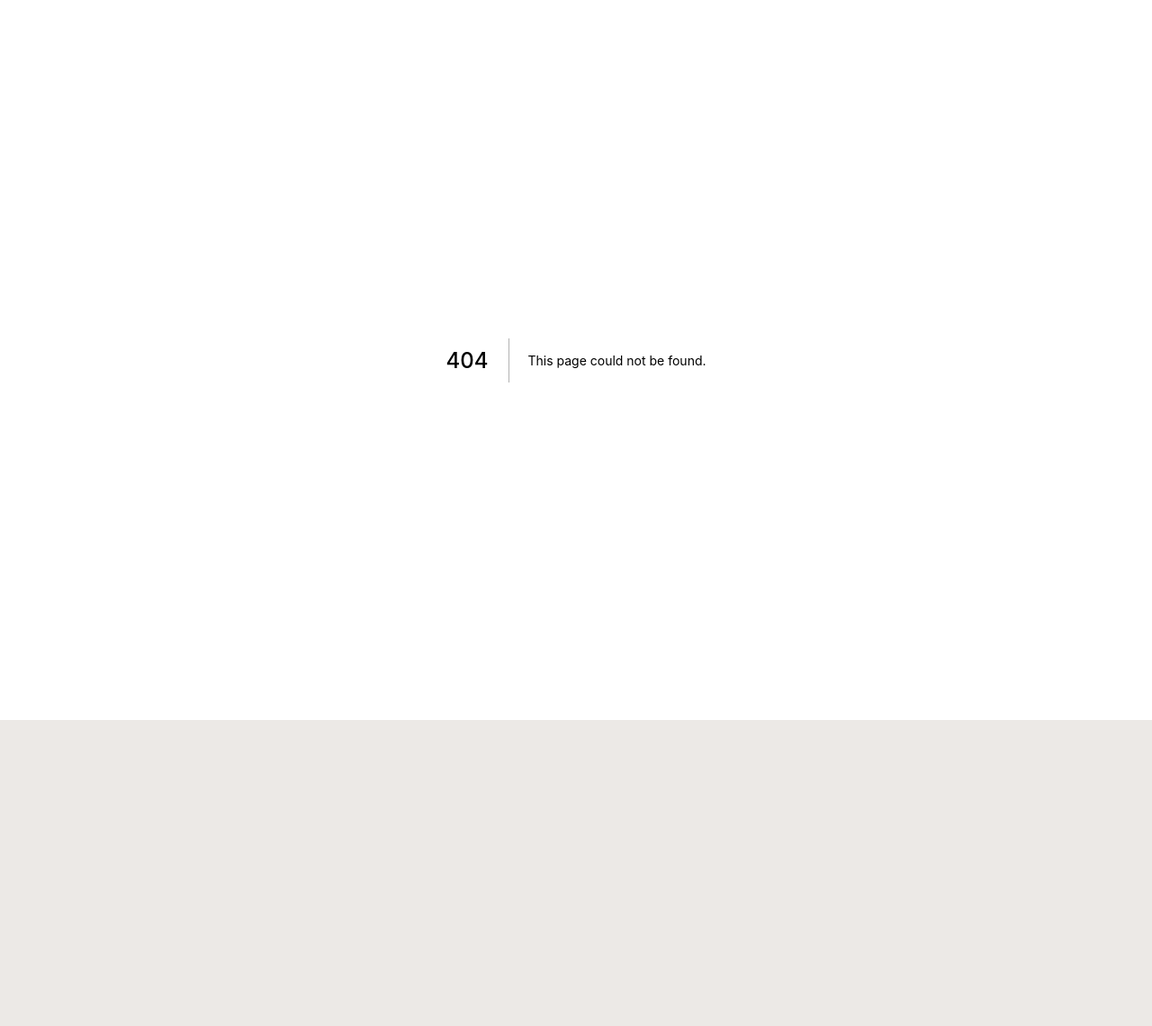
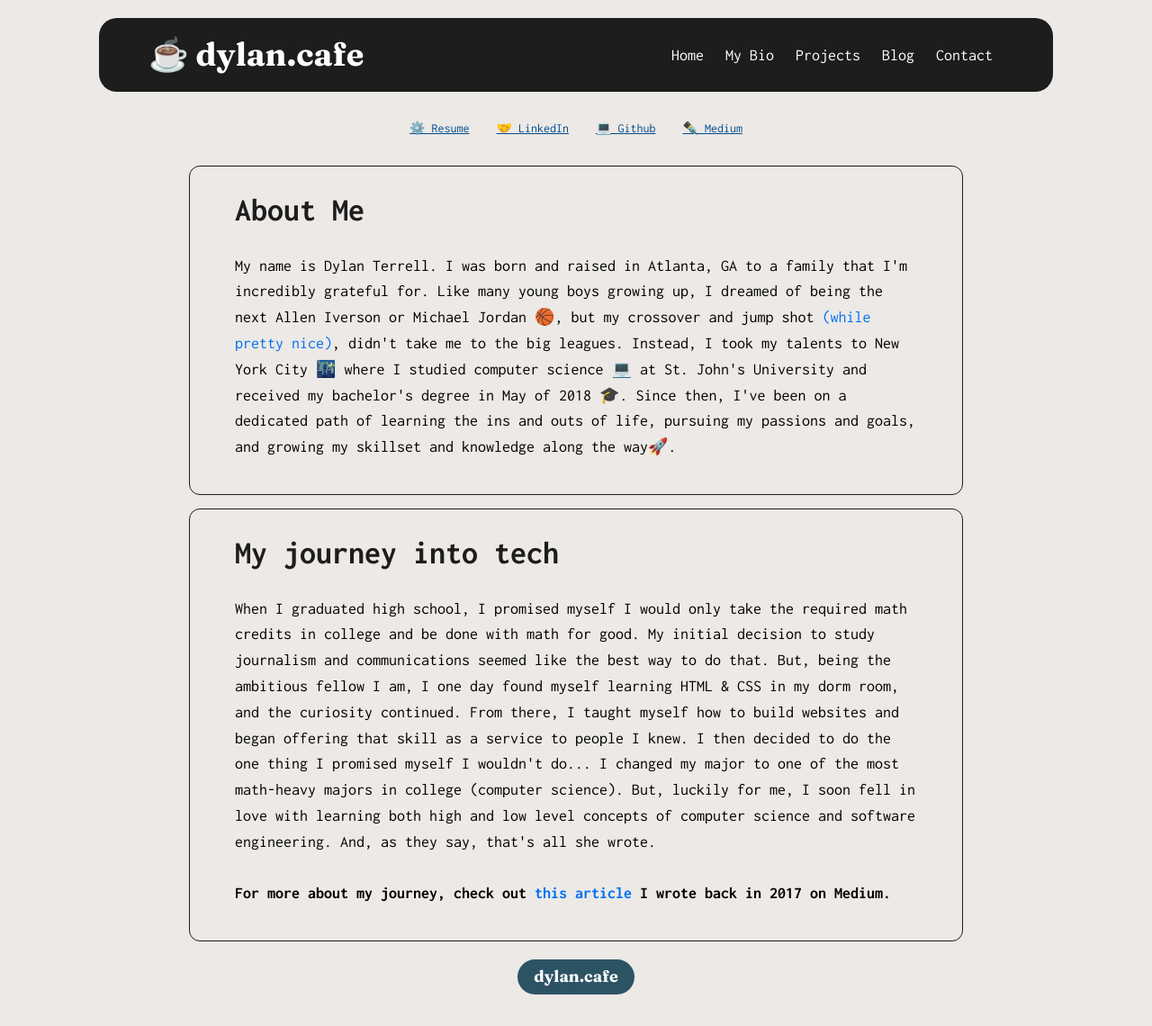
Before and after one commit to dylan-authentic/personal-web-portfolio, a Next.js app: page /bio in a window 1280 px wide. Before the commit this address had no page. Shown: the whole page at 90% size. Before the commit the page ends 800 px from the top, so only its background shows below. Built offline with nearby package versions, Linux system fonts and the light colour scheme.

Commit message:
Bio Page + minor style changes

```diff
--- a/components/layout.module.css
+++ b/components/layout.module.css
@@ -4,3 +4,71 @@
   border: 1px solid black;
   border-radius: 12px;
 }
+
+.navBar {
+  margin-top: 20px;
+  position: relative;
+  background-color: rgba(221, 221, 221, 0);
+}
+
+.navBarWrapper {
+  margin: 0px 55px;
+  background-color: #1d1d1d;
+  border-radius: 20px;
+  padding: 12px 0px;
+}
+
+.container {
+  margin: 0px 55px;
+}
+
+.brand {
+  display: inline-block;
+}
+
+.brand h1 {
+  margin: 0px;
+  font-family: 'Fraunces', sans-serif;
+  color: white;
+}
+
+.brand a {
+  text-decoration: none;
+}
+
+.navMenu {
+  float: right;
+  padding-top: 15px;
+}
+
+.navMenu a {
+  color:white;
+  padding: 0px 12px;
+  font-family: 'Inconsolata', sans-serif;
+}
+
+.footerWrapper {
+  text-align: center;
+}
+
+.footer {
+  display: inline-block;
+  text-align: center;
+  color: white;
+  background-color: #2C5364;
+  margin-bottom: 15px;
+  border-radius: 20px;
+  margin: 0px 200px 35px 200px;
+  padding: 5px 18px;
+}
+
+.footer h5 {
+  margin: 0px;
+}
+
+.footer a {
+  margin: 0px;
+  color: white;
+  font-family: 'Fraunces', sans-serif;
+  font-weight: 700;
+}
--- a/components/layout.tsx
+++ b/components/layout.tsx
@@ -30,18 +30,42 @@ export default function Layout({
         <meta name="og:title" content={siteTitle} />
         <meta name="twitter:card" content="summary_large_image" />
       </Head>
-      <header className={styles.header}>
+      <>
         {home ? (
           <div className={styles.wrapper}>
-            {children}
+            <main>{children}</main>
           </div>
         ) : (
           <>
-            <h1>test</h1>
+          <div className={styles.navBar}>
+            <div className={styles.navBarWrapper}>
+              <div className={styles.container}>
+                <div className={styles.brand}>
+                  <Link href="/">
+                    <a><h1>☕️ dylan.cafe</h1></a>
+                  </Link>
+                </div>
+                <div className={styles.navMenu}>
+                  <Link href='/'><a>Home</a></Link>
+                  <Link href='/bio'><a>My Bio</a></Link>
+                  <Link href='/projects'><a>Projects</a></Link>
+                  <Link href='/blog'><a>Blog</a></Link>
+                  <Link href='/contact'><a>Contact</a></Link>
+                </div>
+              </div>
+            </div>
+          </div>
+          <main>{children}</main>
+          <div className={styles.footerWrapper}>
+            <div className={styles.footer}>
+              <Link href="/">
+                <a>dylan.cafe</a>
+              </Link>
+            </div>
+          </div>
           </>
         )}
-      </header>
-      {/* <main></main> */}
+      </>
     </div>
   )
 }
--- a/pages/about-me.tsx
+++ /dev/null
@@ -1,5 +0,0 @@
-export default function TestPost() {
-    return (
-        <h1>About Me</h1>
-    )
-  }
--- /dev/null
+++ b/pages/bio.tsx
@@ -0,0 +1,34 @@
+import Head from 'next/head';
+import Link from 'next/link';
+import Layout, { siteTitle } from '../components/layout';
+import styles from '../styles/Bio.module.css';
+
+export default function AboutMe() {
+    return (
+        <Layout>
+            <Head>
+                <title>My Bio | {siteTitle}</title>
+            </Head>
+            <div className={styles.wrapper}>
+                <div className="container">
+                    <div className={styles.linkWrapper}>
+                        <a href="https://s3.us-west-2.amazonaws.com/secure.notion-static.com/edf3bc3b-be9b-4d62-aca8-722920d15f10/dterrell_resume%28pdf%29.pdf?X-Amz-Algorithm=AWS4-HMAC-SHA256&X-Amz-Credential=AKIAT73L2G45O3KS52Y5%2F20210112%2Fus-west-2%2Fs3%2Faws4_request&X-Amz-Date=20210112T191703Z&X-Amz-Expires=86400&X-Amz-Signature=0d1a08d4537cd3d202d2031511134027d14eaac6f8ffb9e653c76a36f9e257f7&X-Amz-SignedHeaders=host&response-content-disposition=filename%20%3D%22dterrell_resume%28pdf%29.pdf%22" target='_blank'>⚙️ Resume</a>
+                        <a href="https://www.linkedin.com/in/dylan-terrell/" target='_blank'>🤝 LinkedIn</a>
+                        <a href="https://github.com/dylan-authentic" target='_blank'>💻 Github</a>
+                        <a href="https://dylanauthentic.medium.com/" target='_blank'>✒️ Medium</a>
+                    </div>
+                </div>
+                <div className="container">
+                    <div className={styles.contentWrapper}>
+                        <h1>About Me</h1>
+                        <p>My name is Dylan Terrell. I was born and raised in Atlanta, GA to a family that I'm incredibly grateful for. Like many young boys growing up, I dreamed of being the next Allen Iverson or Michael Jordan 🏀, but my crossover and jump shot <a href="https://www.youtube.com/watch?v=PPhKo7i8N-M">(while pretty nice)</a>, didn't take me to the big leagues. Instead, I took my talents to New York City 🌃 where I studied computer science 💻 at St. John's University and received my bachelor's degree in May of 2018 🎓. Since then, I've been on a dedicated path of learning the ins and outs of life, pursuing my passions and goals, and growing my skillset and knowledge along the way🚀.</p>
+                    </div>
+                    <div className={styles.contentWrapper}>
+                        <h1>My journey into tech</h1>
+                        <p>When I graduated high school, I promised myself I would only take the required math credits in college and be done with math for good. My initial decision to study journalism and communications seemed like the best way to do that. But, being the ambitious fellow I am, I one day found myself learning HTML & CSS in my dorm room, and the curiosity continued. From there, I taught myself how to build websites and began offering that skill as a service to people I knew. I then decided to do the one thing I promised myself I wouldn't do... I changed my major to one of the most math-heavy majors in college (computer science). But, luckily for me, I soon fell in love with learning both high and low level concepts of computer science and software engineering. And, as they say, that's all she wrote.‍‍ <br/><br/><b>For more about my journey, check out <a href="https://medium.com/@dylanauthentic/my-journey-so-far-c21e46eabae0">this article</a> I wrote back in 2017 on Medium.</b></p>
+                    </div>
+                </div>
+            </div>
+        </Layout>
+    )
+}
--- /dev/null
+++ b/styles/Bio.module.css
@@ -0,0 +1,37 @@
+.wrapper {
+    padding-bottom: 20px;
+}
+
+.wrapper h1 {
+    color: #1d1d1d;
+    font-family: 'Inconsolata', sans-serif;
+}
+
+.linkWrapper {
+    display: flex;
+    justify-content: center;
+    margin-top: 15px;
+}
+
+.linkWrapper a {
+    padding: 15px;
+    font-size: 14px;
+    font-family: 'Inconsolata', sans-serif;
+    text-decoration: underline;
+    color: #014c8d;
+}
+
+.contentWrapper {
+    padding: 20px 50px;
+    margin: 15px 155px 0px 155px;
+    border: 1px solid #1d1d1d;
+    border-radius: 12px;
+}
+
+.contentWrapper h1 {
+    margin: 0px;
+}
+
+.contentWrapper p {
+    font-family: 'Inconsolata', sans-serif;
+}
--- a/styles/Main.module.css
+++ b/styles/Main.module.css
@@ -42,9 +42,9 @@
 
 .menulink {
   padding: 0px 15px;
-  text-decoration: underline;
   color: white;
-  font-size: 14px;
+  font-size: 15px;
+  font-family: 'Inconsolata', sans-serif;
 }
 
 .introContent {
--- a/styles/globals.css
+++ b/styles/globals.css
@@ -27,3 +27,9 @@ img {
   max-width: 100%;
   display: block;
 }
+
+.container {
+  margin-left: auto;
+  margin-right: auto;
+  max-width: 1200px;
+}
```
Also changed, not shown: pages/index.tsx (+4 -5 lines).
